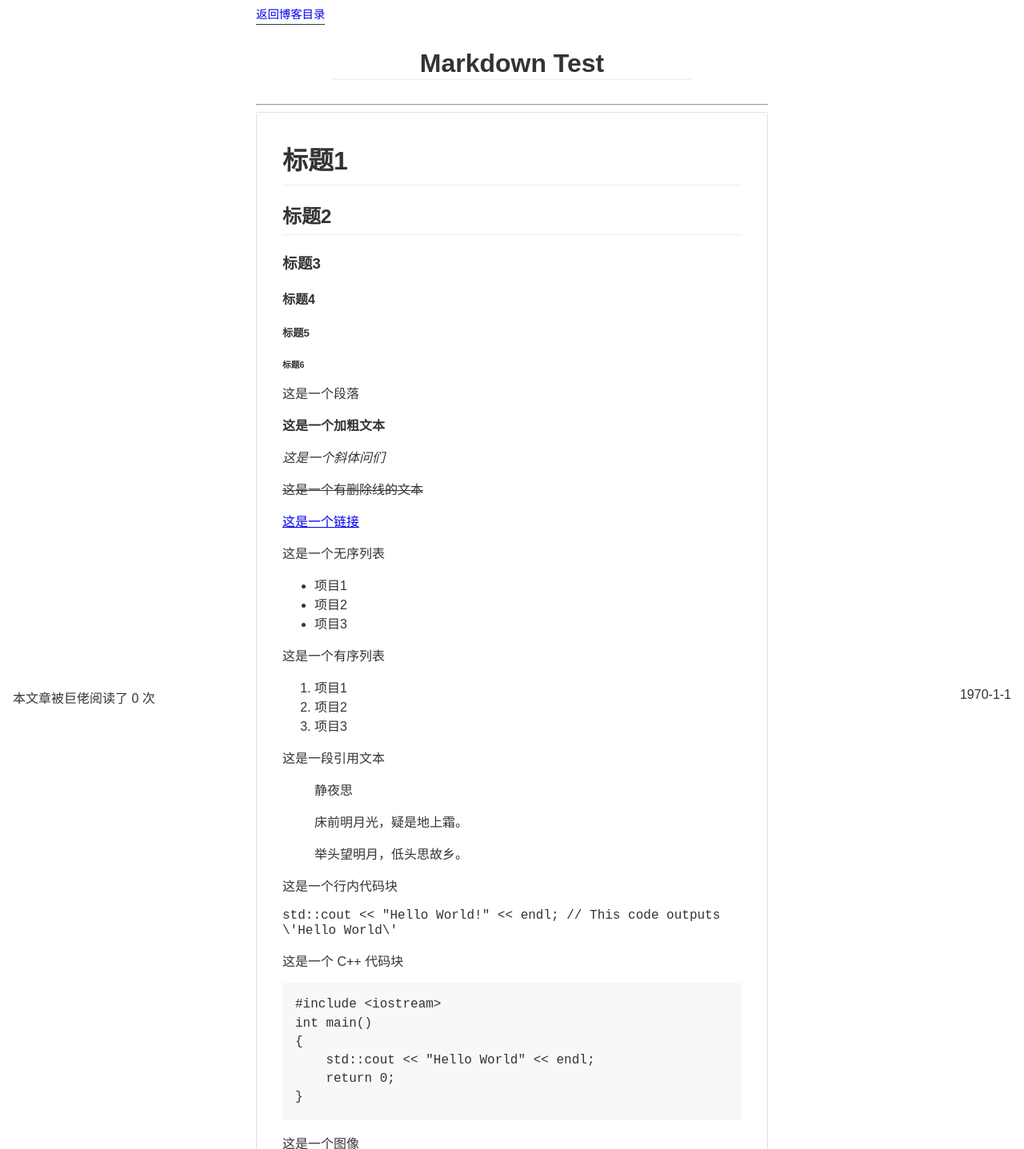
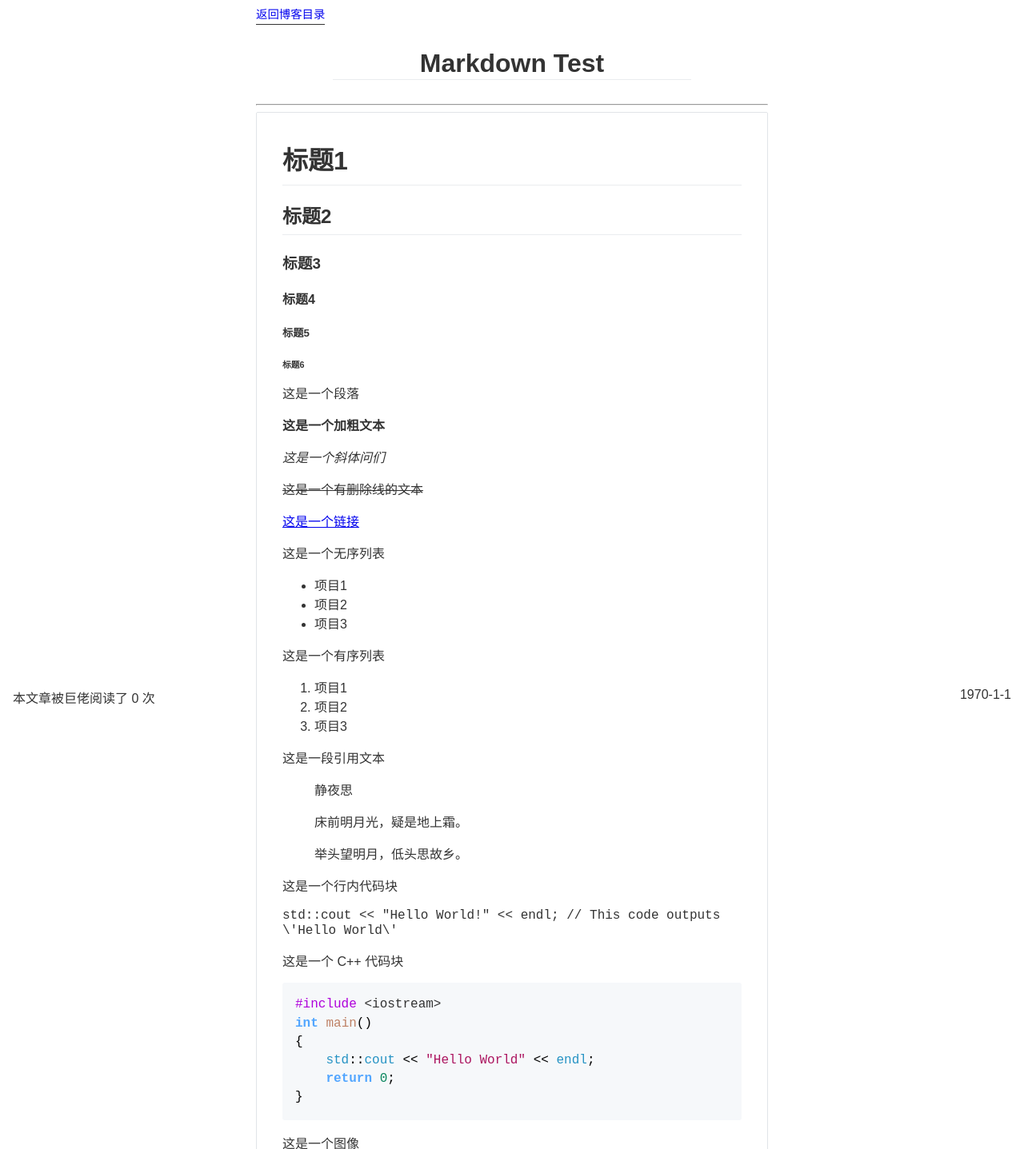
Before and after one commit to Lazygrumm/Earth-Messenger, a Jekyll site: the page built from _posts/1970-1-1-markdown-test.md, in a window 1280 px wide. Shown: the top 1437 px of the page at 80% size. Built offline with Jekyll 4.4.1, drawn with Linux system fonts in a browser that asks for light colours; formulas are drawn with MathJax 3; comment, search, counter and statistics services are not loaded; grey boxes are pictures that could not be loaded.

Commit message:
尝试优化代码显示
其实就是忘记把样式加进去了而已

```diff
--- a/_layouts/post.html
+++ b/_layouts/post.html
@@ -8,6 +8,7 @@
     <meta charset="UTF-8">
     <link rel="shortcut icon" href="/assets/favicon.ico" type="image/x-icon" />
     <link href="/assets/style/blog.css" rel="stylesheet" type="text/css" />
+    <link href="/assets/style/highlight.css" rel="stylesheet" type="text/css" />
     <!--不算子计数js-->
     <script async src="//busuanzi.ibruce.info/busuanzi/2.3/busuanzi.pure.mini.js"></script>
     <!--不算子计数js-->
```
